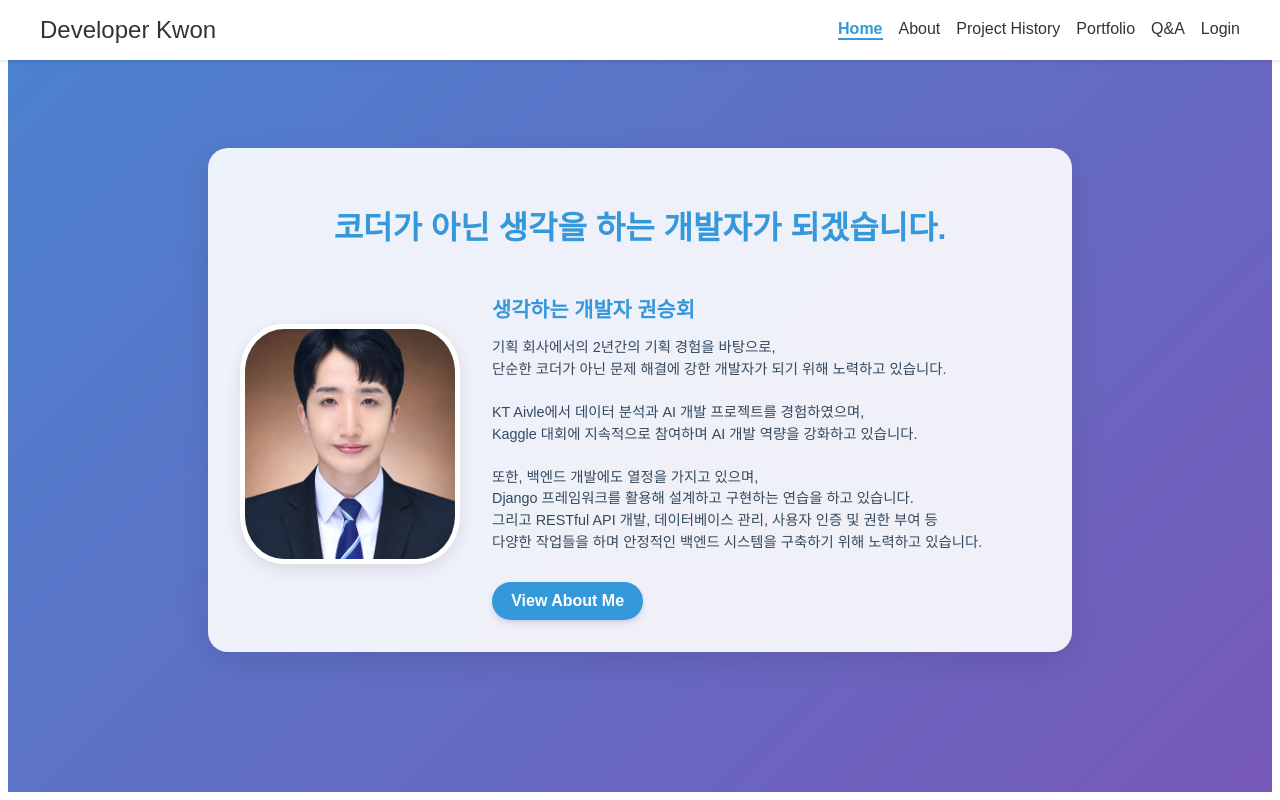
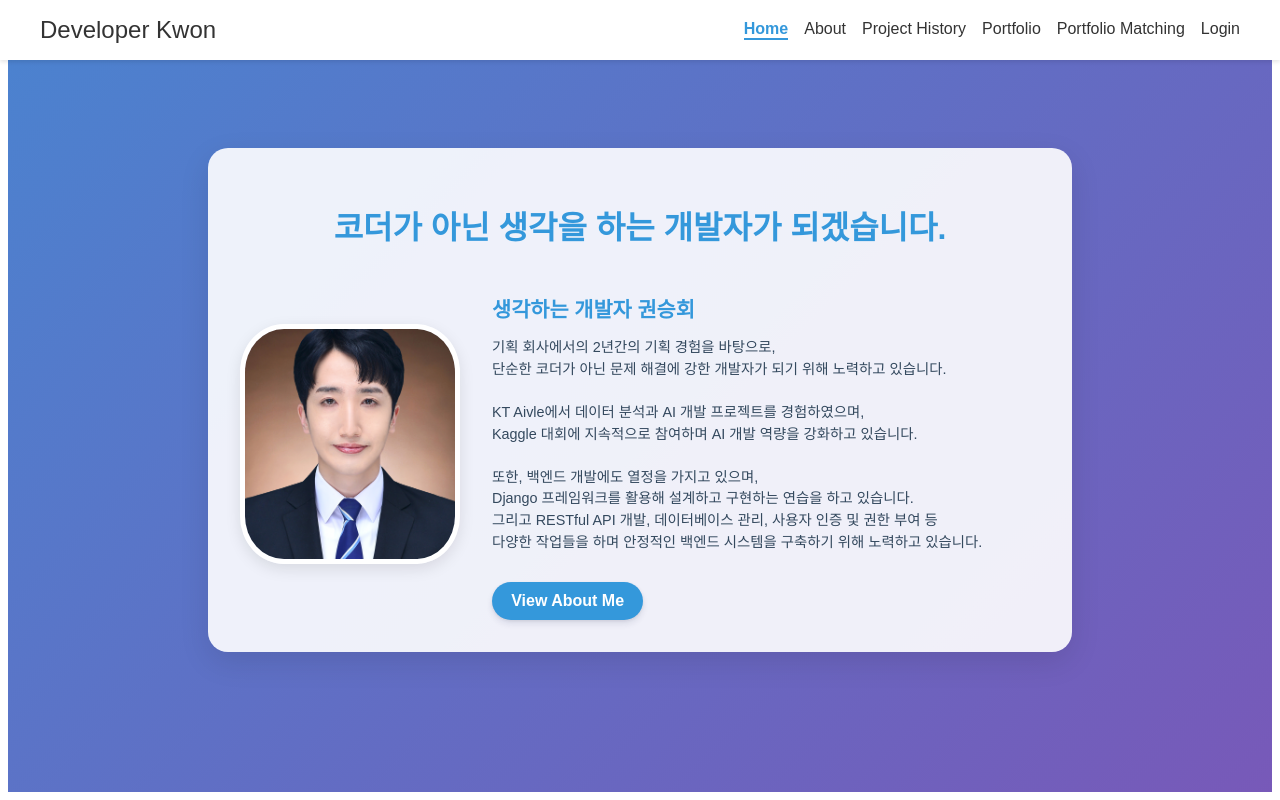
Before and after one commit to harvy1070/harvy_dev, a Vue app in the folder harvy_fe/: page / in a window 1280 px wide. Built offline with nearby package versions, Linux system fonts and the light colour scheme; no server answers; a web font is replaced by a local one.

Commit message:
QnA 카테고리 네이밍 변경

```diff
--- a/harvy_fe/src/components/NavBar.vue
+++ b/harvy_fe/src/components/NavBar.vue
@@ -24,7 +24,7 @@
                     >Portfolio</router-link
                 >
                 <router-link to="/qna" class="navbar-item" :class="{ 'is-active': $route.path === '/qna' }"
-                    >Q&A</router-link
+                    >Portfolio Matching</router-link
                 >
                 <div v-if="isLoggedIn" class="user-menu" @blur="closeDropdown" tabindex="0">
                     <div @click="toggleDropdown" class="user-greeting">
```
